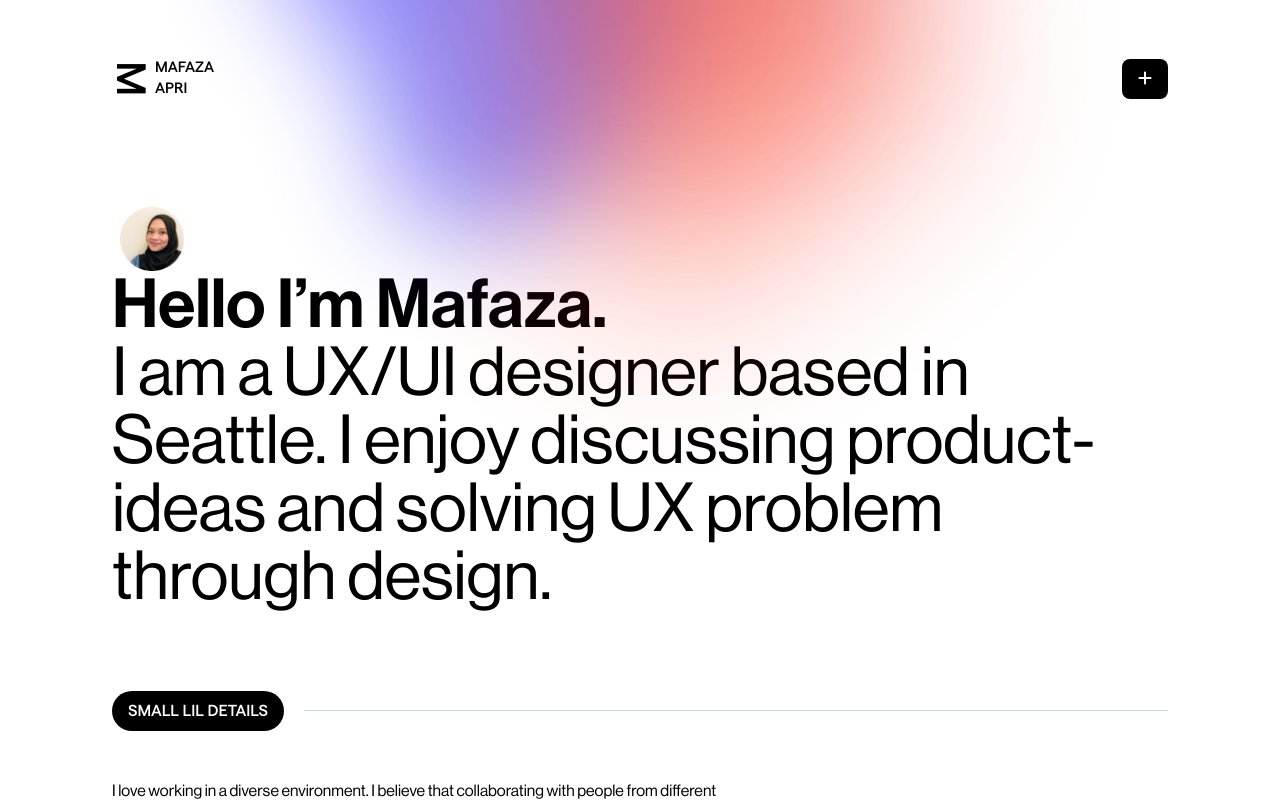
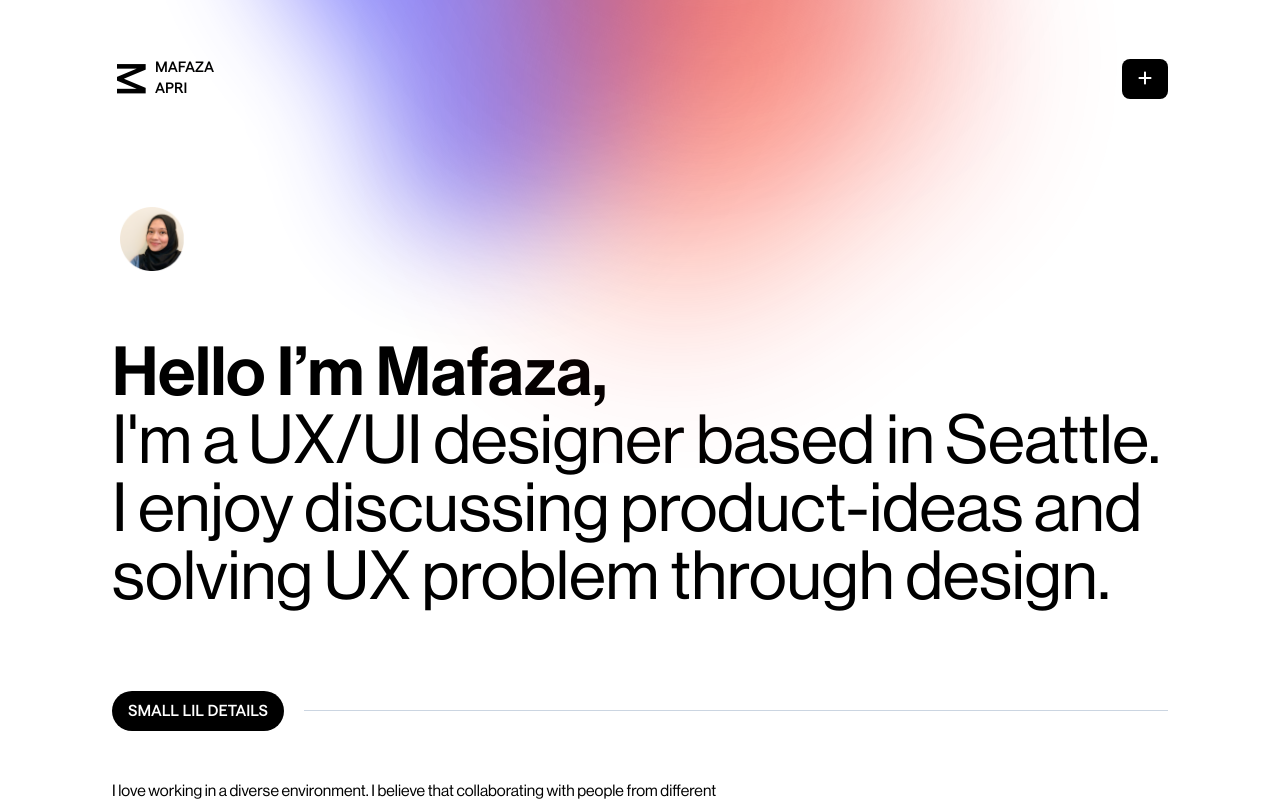
Before and after one commit to mafazaapri/mafazaapri.github.io, a React (Vite) app: page /#/about in a window 1280 px wide. Shown: the top 801 px of the page. Built offline with nearby package versions, Linux system fonts and the light colour scheme.

Commit message:
Update AboutPage.jsx

```diff
--- a/src/pages/AboutPage.jsx
+++ b/src/pages/AboutPage.jsx
@@ -13,18 +13,20 @@ export default function AboutPage() {
          <div className="container">
         <section className="py-10">
 
-
                   <div className="text-[2.5rem] lg:text-[4.25rem] text-start leading-none lg-leading-[4rem] mr mt-16 lg:mt-40">
             <span className="font-medium">
               <img src="/img/profile-pic.png" className="w-16 inline-block ms-2" />
               <br/>
+              <br/>
             Hello{" "}
-            I’m Mafaza. {" "}
+            I’m Mafaza, {" "}
        </span>
 
                     <br />
                     <span className="font-small">
-I am a UX/UI designer based in Seattle. I enjoy discussing product-ideas
+I'm a UX/UI designer based in Seattle.
+                      <br/>
+                      I enjoy discussing product-ideas
 
               and solving UX problem through design.  </span>
 
```
